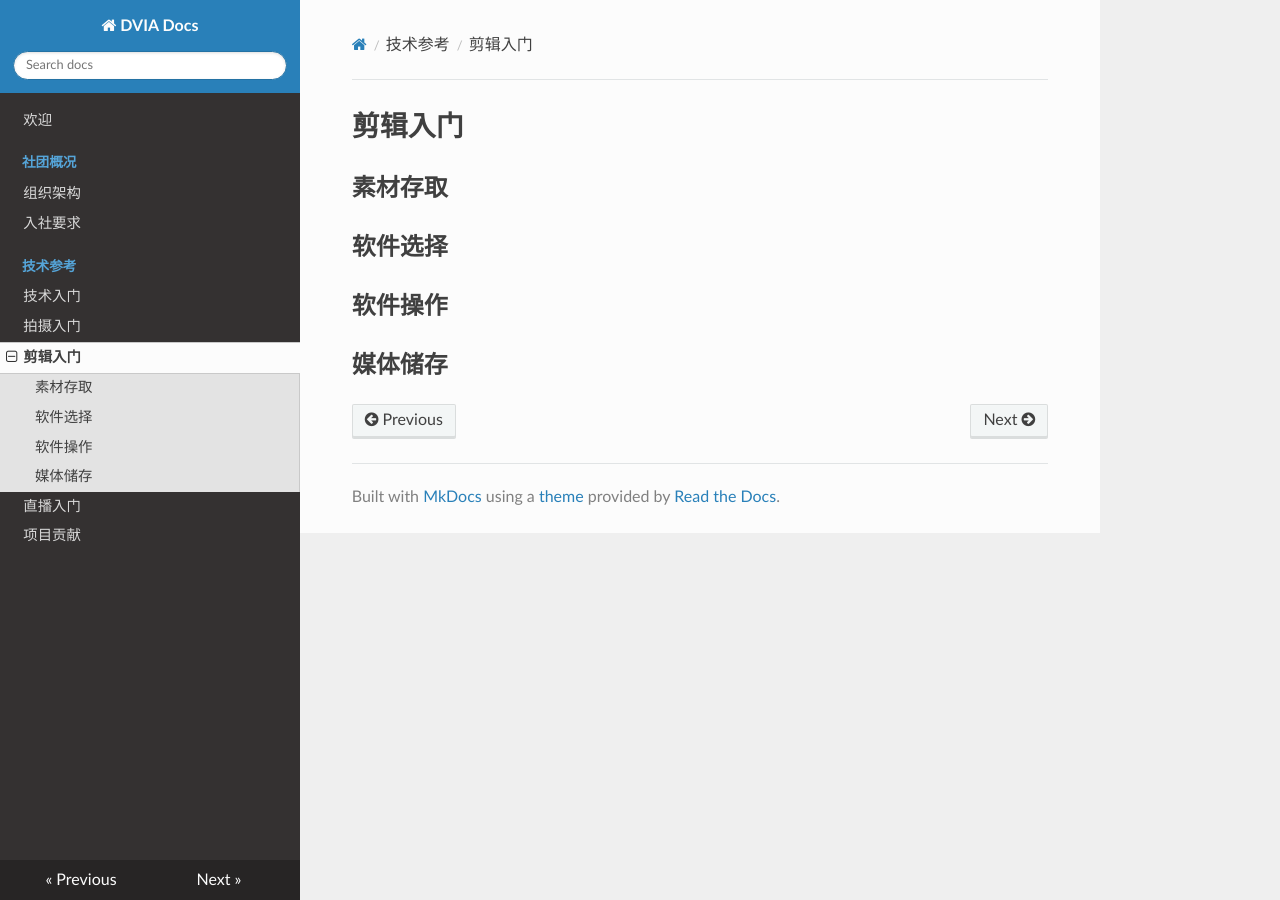
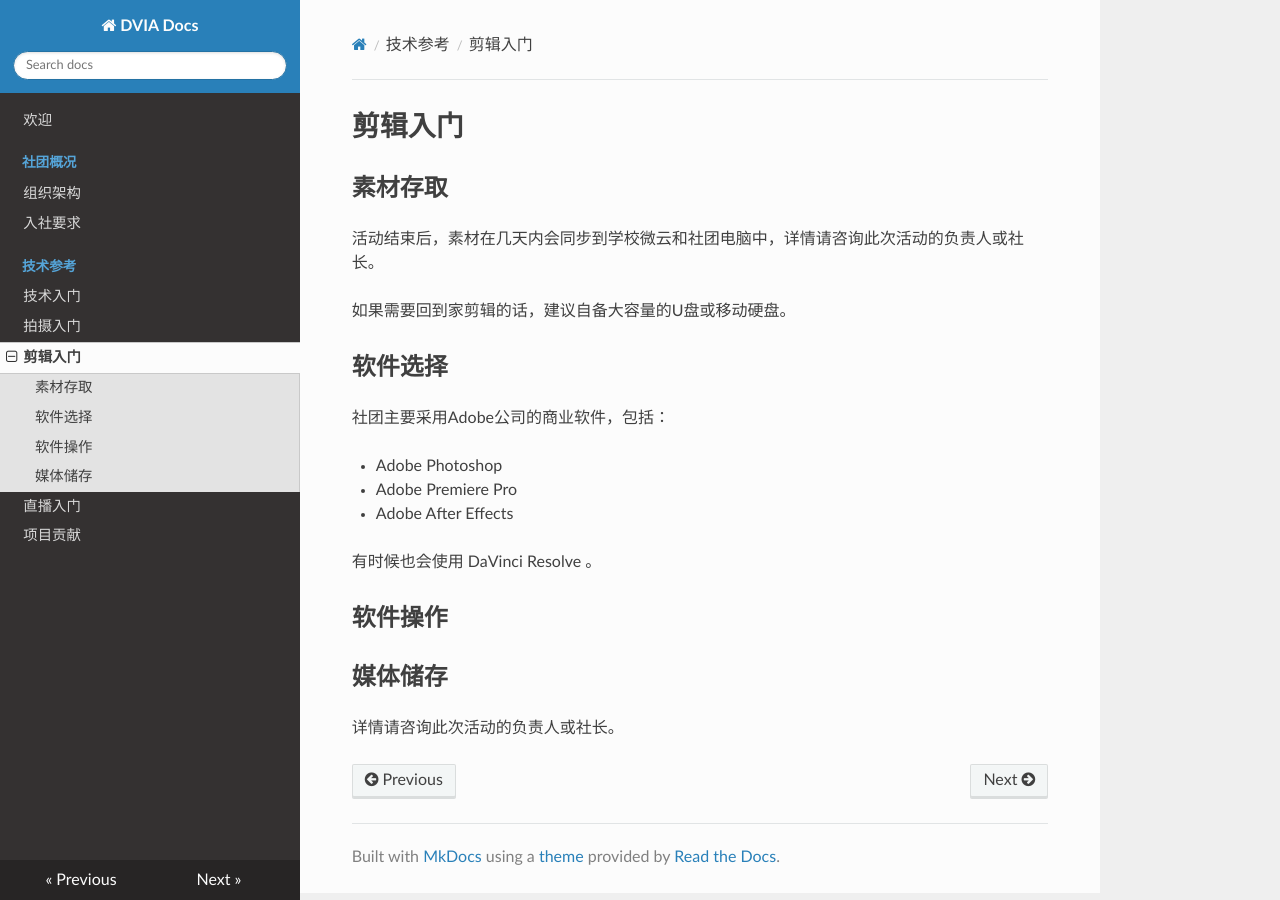
Before and after one commit to Github-DVIA/DVIA, an MkDocs documentation site: the page built from docs/basiccut.md, in a window 1280 px wide. Built offline with MkDocs 1.6.1, drawn with Linux system fonts in a browser that asks for light colours; nearby versions of some CDN libraries.

Commit message:
no message

```diff
--- a/docs/basiccut.md
+++ b/docs/basiccut.md
@@ -2,8 +2,22 @@
 
 ## 素材存取
 
+活动结束后，素材在几天内会同步到学校微云和社团电脑中，详情请咨询此次活动的负责人或社长。
+
+如果需要回到家剪辑的话，建议自备大容量的U盘或移动硬盘。
+
 ## 软件选择
+
+社团主要采用Adobe公司的商业软件，包括：
+
+- Adobe Photoshop
+- Adobe Premiere Pro
+- Adobe After Effects
+
+有时候也会使用 DaVinci Resolve 。
 
 ## 软件操作
 
 ## 媒体储存
+
+详情请咨询此次活动的负责人或社长。
```
Also changed, not shown: docs/know.md (deleted, +0 -1 lines), docs/org.md (+1 -1 lines).
